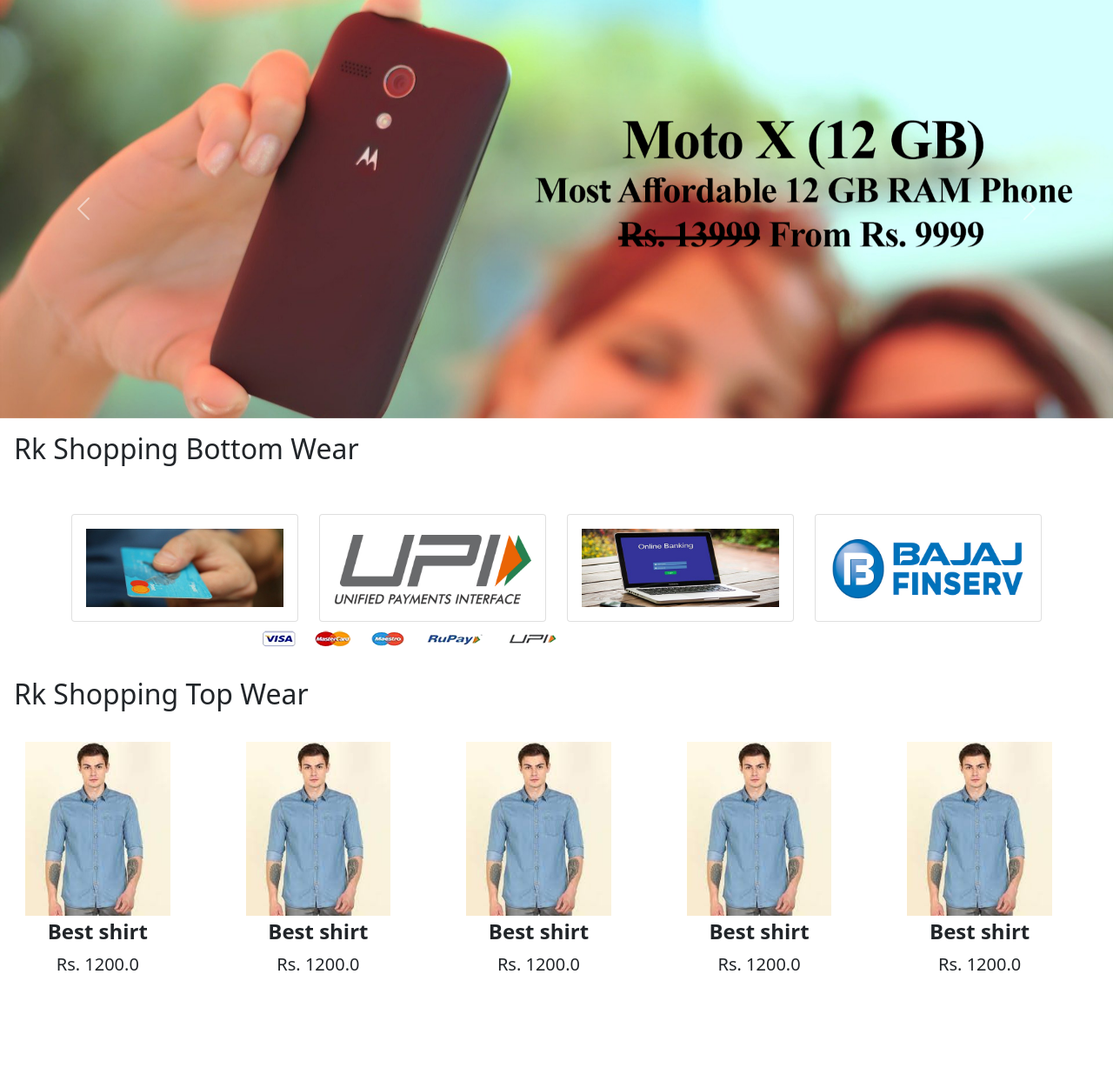
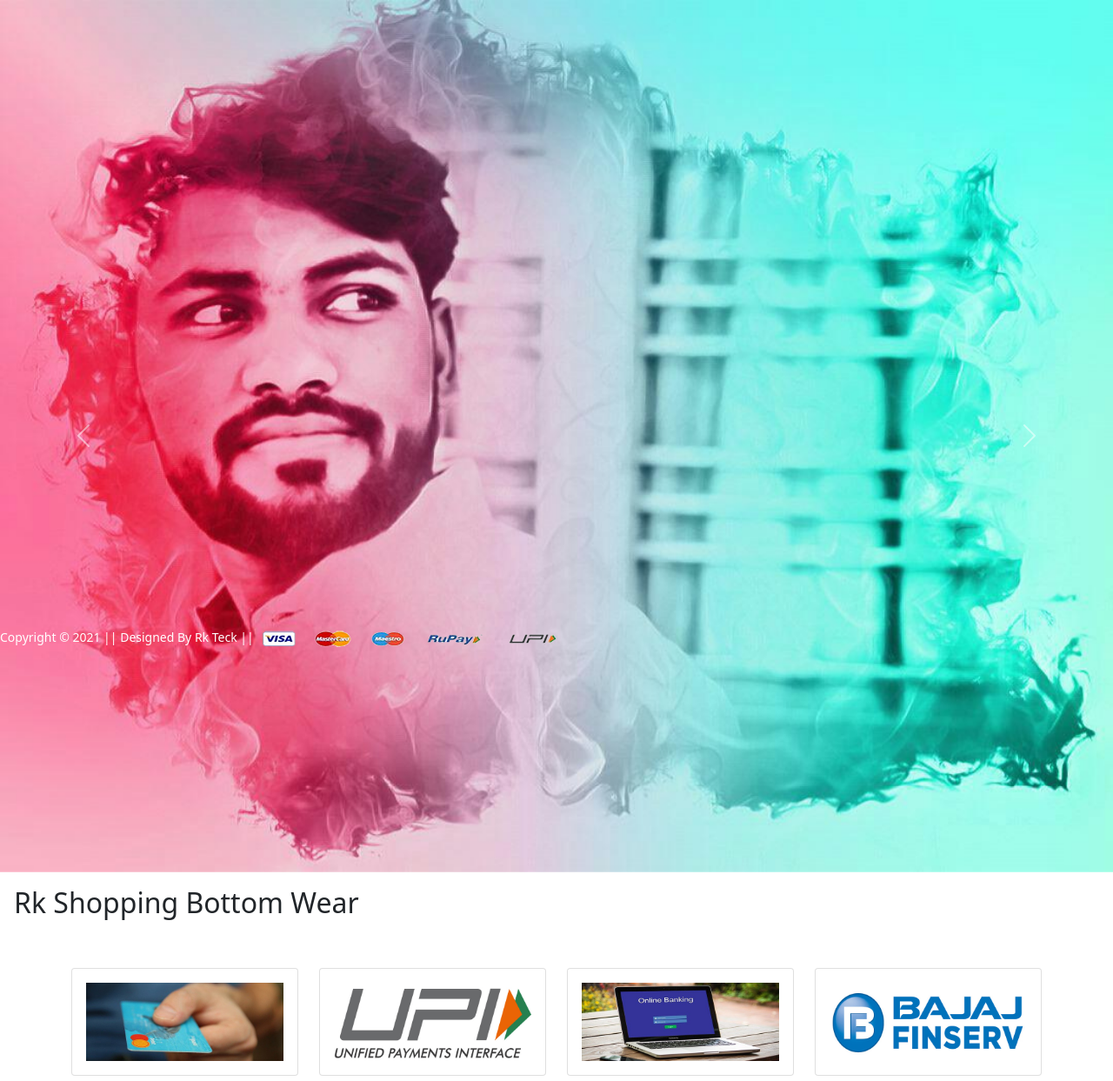
Before and after one commit to rathnamkoninti/shopping1256, a Django app: page / in a window 1280 px wide. Shown: the part 56-1299 px from the top of the page at 87% size. Before the commit the page ends 1172 px from the top, so only its background shows below. Run offline with Django 3.2, Linux system fonts and the light colour scheme; data comes from the database, SQL or seed files in the repository; some libraries are stand-ins or nearby versions.

Commit message:
commit 5521hhlhfshggggh

```diff
--- a/testapp/templates/app/home.html
+++ b/testapp/templates/app/home.html
@@ -7,16 +7,16 @@
  <div id="carouselExampleControls" class="carousel slide" data-bs-ride="carousel">
   <div class="carousel-inner">
     <div class="carousel-item active">
-      <img src="{% static 'testapp/images/banner/b1.jpg' %}" class="d-block w-100" alt="...">
+      <img src="{% static 'testapp/images/banner/SAVE_20180122_205040.jpeg' %}" class="d-block w-100" alt="...">
     </div>
     <div class="carousel-item">
-      <img src="{% static 'testapp/images/banner/b2.jpg' %}" class="d-block w-100" alt="...">
+      <img src="{% static 'testapp/images/banner/IMG-20200223-WA0010.jpg' %}" class="d-block w-100" alt="...">
     </div>
     <div class="carousel-item">
-      <img src="{% static 'testapp/images/banner/b3.jpg' %}" class="d-block w-100" alt="...">
+      <img src="{% static 'testapp/images/banner/mm.jpg' %}" class="d-block w-100" alt="...">
     </div>
     <div class="carousel-item">
-      <img src="{% static 'testapp/images/banner/b4.jpg' %}" class="d-block w-100" alt="...">
+      <img src="{% static 'testapp/images/banner/mca.jpg' %}" class="d-block w-100" alt="...">
     </div>
   </div>
   <a class="carousel-control-prev" href="#carouselExampleControls" role="button" data-bs-slide="prev">
```
Also changed, not shown: static/testapp/images/banner/IMG-20200223-WA0010.jpg (added), static/testapp/images/banner/SAVE_20180122_205040.jpeg (added), static/testapp/images/banner/mm.jpg (added), 1 other file.
